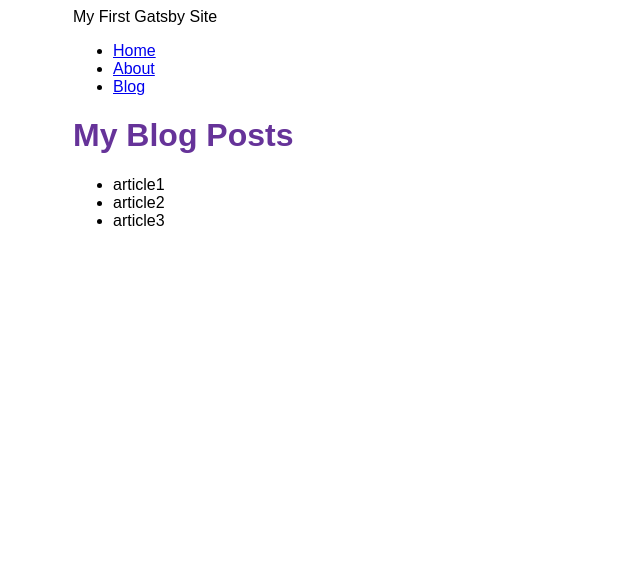
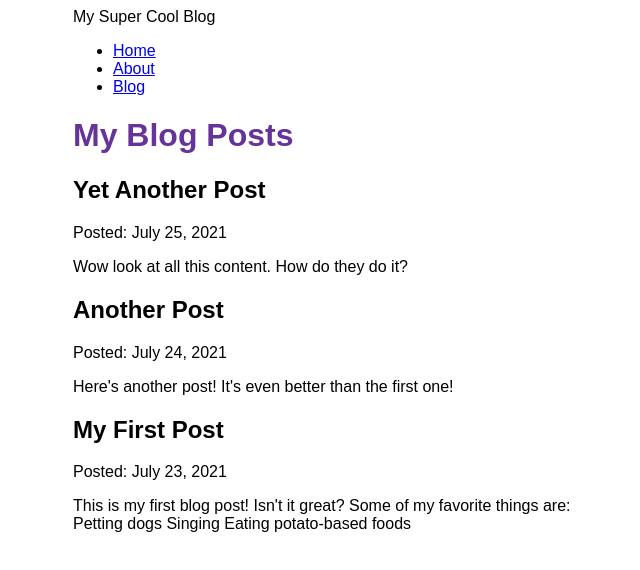
Before and after one commit to MrShenhongbo/my-gatsby-site, a Gatsby site: page /blog in a window 1280 px wide. Shown: the whole page, without its empty margins (317-957 px from the left). Built offline with nearby package versions, Linux system fonts and the light colour scheme; Gatsby itself is replaced by a stand-in of ours.

Commit message:
Finished Gatsby Tutorial Part 5

```diff
--- a/blog/article1.mdx
+++ b/blog/article1.mdx
@@ -0,0 +1,13 @@
+---
+title: "My First Post"
+date: "2021-07-23"
+slug: "my-first-post"
+---
+
+This is my first blog post! Isn't it *great*?
+
+Some of my **favorite** things are:
+
+* Petting dogs
+* Singing
+* Eating potato-based foods
--- a/blog/article2.mdx
+++ b/blog/article2.mdx
@@ -0,0 +1,7 @@
+---
+title: "Another Post"
+date: "2021-07-24"
+slug: "another-post"
+---
+
+Here's another post! It's even better than the first one!
--- a/blog/article3.mdx
+++ b/blog/article3.mdx
@@ -0,0 +1,7 @@
+---
+title: "Yet Another Post"
+date: "2021-07-25"
+slug: "yet-another-post"
+---
+
+Wow look at all this content. How do they do it?
--- a/gatsby-config.js
+++ b/gatsby-config.js
@@ -1,16 +1,17 @@
 module.exports = {
   siteMetadata: {
-    title: "My First Gatsby Site",
+    title: "My Super Cool Blog",
   },
   plugins: [
     "gatsby-plugin-image",
     "gatsby-plugin-sharp",
     {
-      resolve: "gatsby-source-filesystem",
+      resolve: `gatsby-source-filesystem`,
       options: {
         name: `blog`,
-        path: `${__dirname}/blog`,
-      }
+        path: `${__dirname}/blog/`,
+      },
     },
+    "gatsby-plugin-mdx",
   ],
 };
--- a/package.json
+++ b/package.json
@@ -15,8 +15,10 @@
     "clean": "gatsby clean"
   },
   "dependencies": {
+    "@mdx-js/react": "^2.1.3",
     "gatsby": "^4.22.0",
     "gatsby-plugin-image": "^2.22.0",
+    "gatsby-plugin-mdx": "^4.1.0",
     "gatsby-plugin-sharp": "^4.22.0",
     "gatsby-source-filesystem": "^4.22.0",
     "react": "^18.1.0",
--- a/src/pages/blog.js
+++ b/src/pages/blog.js
@@ -6,24 +6,29 @@
 const BlogPage = ({ data }) => {
   return (
     <Layout pageTitle="My Blog Posts">
-      <ul>
-      {
-        data.allFile.nodes.map(node => (
-          <li key={node.name}>
-            {node.name}
-          </li>
+     {
+        data.allMdx.nodes.map((node) => (
+          <article key={node.id}>
+            <h2>{node.frontmatter.title}</h2>
+            <p>Posted: {node.frontmatter.date}</p>
+            <p>{node.excerpt}</p>
+          </article>
         ))
       }
-      </ul>
     </Layout>
   )
 }
 
 export const query = graphql`
   query {
-    allFile {
+    allMdx(sort: {fields: frontmatter___date, order: DESC}) {
       nodes {
-        name
+        frontmatter {
+          date(formatString: "MMMM D, YYYY")
+          title
+        }
+        id
+        excerpt
       }
     }
   }
```
Also changed, not shown: 1 other file.
